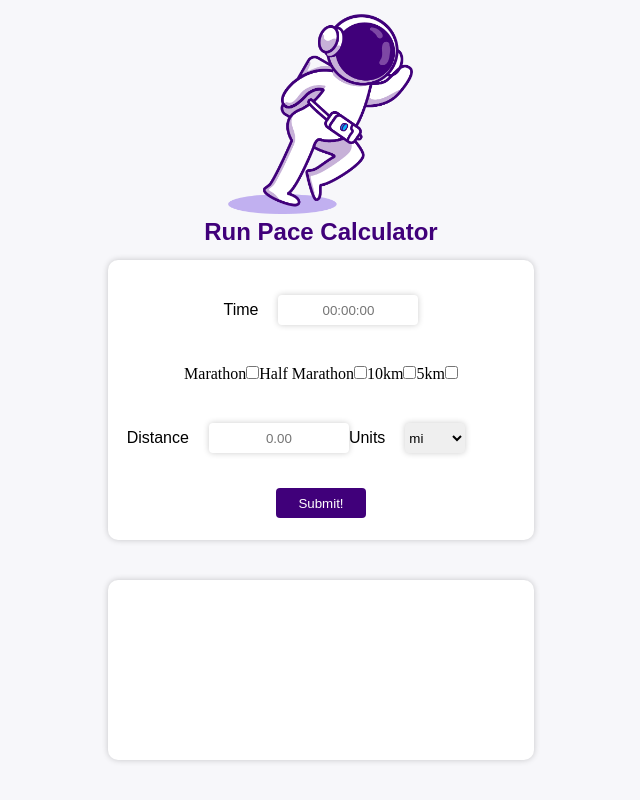
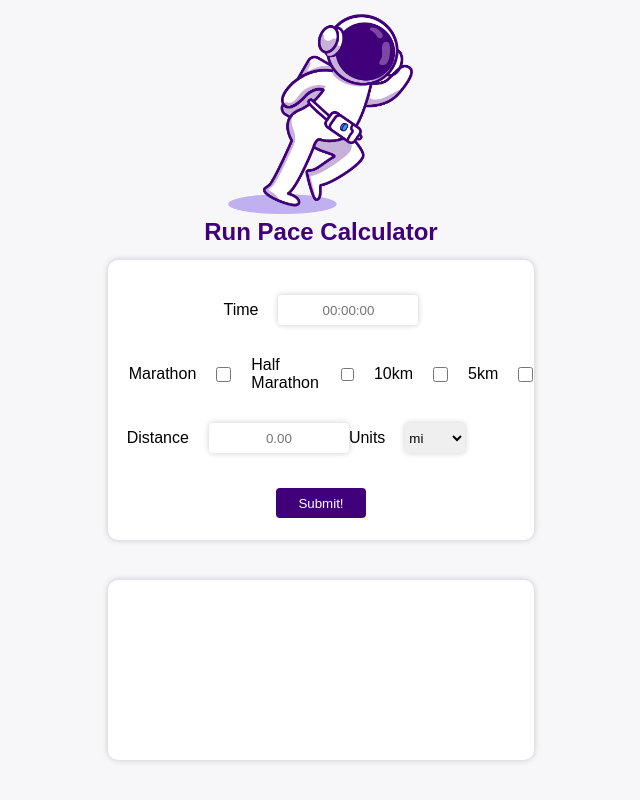
Before and after one commit to dan-gentile/run-calculator, a React (Create React App) app: page / in a window 1280 px wide. Shown: the whole page, without its empty margins (319-959 px from the left). Built offline with nearby package versions, Linux system fonts and the light colour scheme; a web font is replaced by a local one.

Commit message:
added the limited styling to checkedboxes

```diff
--- a/src/components/Button/Button.scss
+++ b/src/components/Button/Button.scss
@@ -17,4 +17,5 @@
 .btn:focus {
   background-color: lime;
   color: #000;
+  outline: none !important;
 }
--- a/src/components/CheckboxField/CheckBoxField.scss
+++ b/src/components/CheckboxField/CheckBoxField.scss
@@ -1 +1,15 @@
 @import "../../variables.scss";
+
+.CheckBoxField {
+  @include flexbox-center;
+
+  label {
+    font-family: $font-family;
+    margin: 0 20px;
+  }
+
+  input {
+    width: 15px;
+    height: 15px;
+  }
+}
--- a/src/components/CheckboxField/CheckBoxField.tsx
+++ b/src/components/CheckboxField/CheckBoxField.tsx
@@ -18,16 +18,14 @@ export default function CheckBoxField({
 }: CheckBoxFieldProps) {
   return (
     <div className="CheckBoxField">
-      <label htmlFor={name}>
-        {label}
+      <label htmlFor={name}>{label}</label>
       <input
         type="checkbox"
         name={name}
         value={value}
         checked={isChecked}
         onChange={onChange}
-        ></input>
-      </label>
+      />
     </div>
   );
 }
```
Lines whose indentation alone changed are shown as unchanged.
